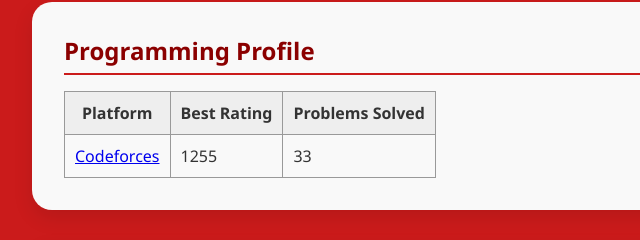
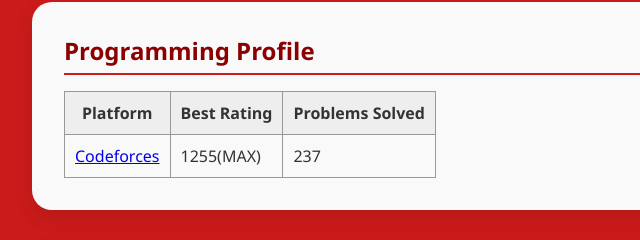
Before and after one commit to jitendra1282/Portfolio_jitendra, a plain HTML site: page index.html in a window 1280 px wide. Shown: the part 2468-2708 px from the top of the page, 108-748 px from the left. Drawn offline with Linux system fonts and the light colour scheme.

Commit message:
updated rating and sums

```diff
--- a/index.html
+++ b/index.html
@@ -245,8 +245,8 @@
       <tr><th>Platform</th><th>Best Rating</th><th>Problems Solved</th></tr>
       <tr>
         <td><a href="https://codeforces.com/profile/Jitendrakrishna" target="_blank">Codeforces</a></td>
-        <td>1255</td>
-        <td>33</td>
+        <td>1255(MAX)</td>
+        <td>237</td>
       </tr>
     </table>
   </section>
```
